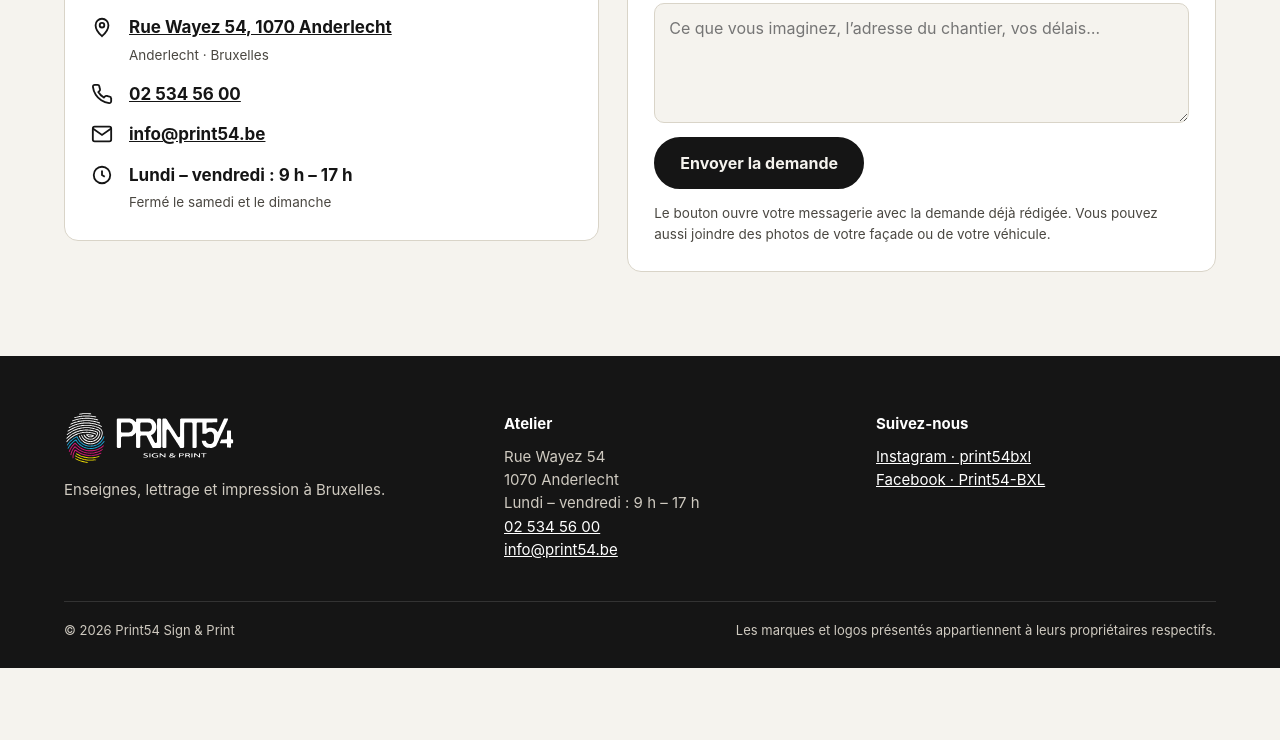
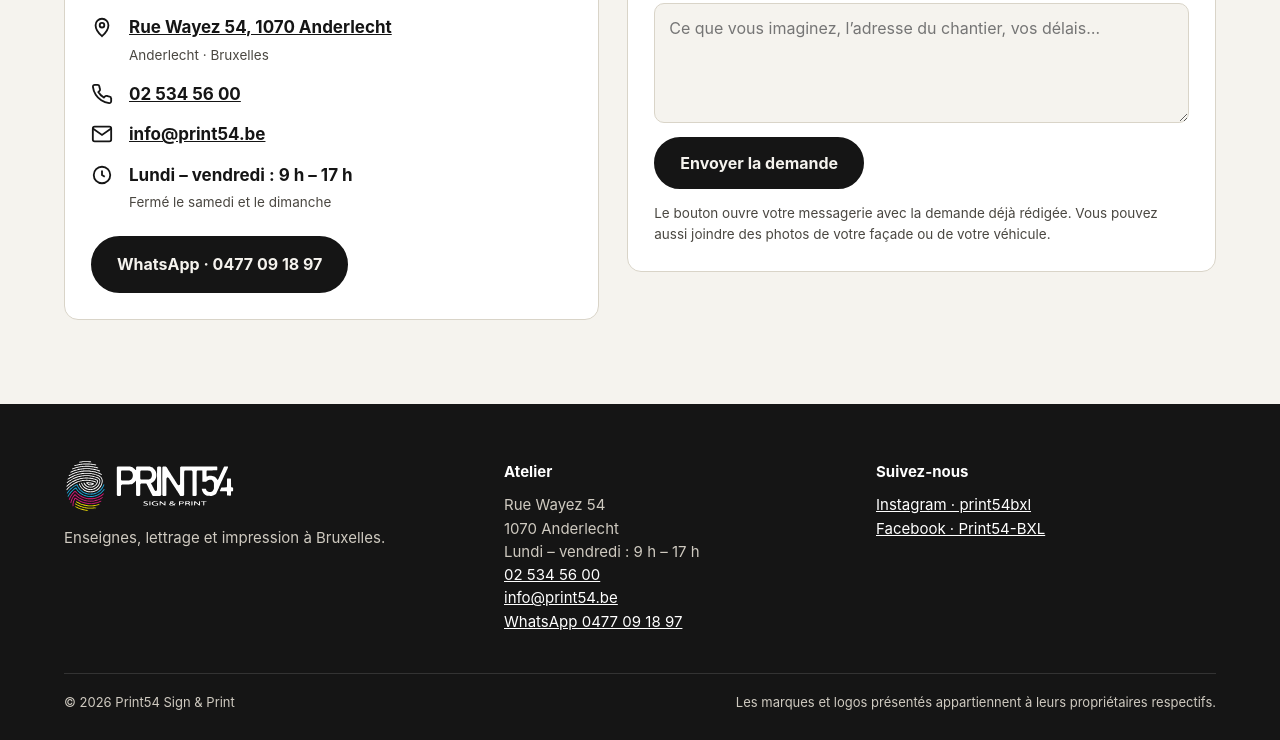
Before and after one commit to whiteshade15/print54, a plain HTML site: page index.html in a window 1280 px wide. Shown: the part 5394-6134 px from the top of the page. Before the commit the page ends 6062 px from the top, so only its background shows below. Drawn offline with Linux system fonts and the light colour scheme.

Commit message:
Ajout du contact WhatsApp
Co-Authored-By: Claude Opus 5.5 <noreply@anthropic.com>
Claude-Session: https://claude.ai/code/session_01SML29P5PZBrNmdSTrt5FqX

```diff
--- a/index.html
+++ b/index.html
@@ -29,6 +29,7 @@
   "logo": "https://www.print54.be/img/logo-horizontal-noir.svg",
   "image": "https://www.print54.be/img/showroom.webp",
   "telephone": "+32 2 534 56 00",
+  "contactPoint": [{"@type":"ContactPoint","contactType":"customer service","telephone":"+32 477 09 18 97","contactOption":"WhatsApp"}],
   "email": "info@print54.be",
   "address": {
     "@type": "PostalAddress",
@@ -338,7 +339,7 @@ dialog button{all:unset;cursor:pointer;color:#fff;font-size:34px;line-height:1;p
             <li><svg viewBox="0 0 24 24" fill="none" stroke="currentColor" stroke-width="2"><circle cx="12" cy="12" r="9"/><path d="M12 7v5l3 2"/></svg>
               <div><b data-i18n="c.hours.t">Lundi – vendredi : 9 h – 17 h</b><br><span class="note" data-i18n="c.hours.s">Fermé le samedi et le dimanche</span></div></li>
           </ul>
-          <p style="margin:22px 0 0" class="wa"><a class="btn btn-line" id="wa-link" href="#" target="_blank" rel="noopener">WhatsApp</a></p>
+          <p style="margin:22px 0 0" class="wa"><a class="btn btn-ink" id="wa-link" href="#" target="_blank" rel="noopener">WhatsApp · 0477 09 18 97</a></p>
         </div>
       </div>
 
@@ -378,7 +379,7 @@ dialog button{all:unset;cursor:pointer;color:#fff;font-size:34px;line-height:1;p
     <div class="foot">
       <div><img src="img/logo-horizontal-blanc.svg" alt="Print54 Sign &amp; Print" width="230" height="52">
         <p style="margin:0" data-i18n="f.about">Enseignes, lettrage et impression à Bruxelles.</p></div>
-      <div><h4 data-i18n="f.where">Atelier</h4>Rue Wayez 54<br>1070 Anderlecht<br><span data-i18n="c.hours.t">Lundi – vendredi : 9 h – 17 h</span><br><a href="tel:+3225345600">02 534 56 00</a><br><a href="mailto:info@print54.be">info@print54.be</a></div>
+      <div><h4 data-i18n="f.where">Atelier</h4>Rue Wayez 54<br>1070 Anderlecht<br><span data-i18n="c.hours.t">Lundi – vendredi : 9 h – 17 h</span><br><a href="tel:+3225345600">02 534 56 00</a><br><a href="mailto:info@print54.be">info@print54.be</a><br><a href="https://wa.me/32477091897" target="_blank" rel="noopener">WhatsApp 0477 09 18 97</a></div>
       <div><h4 data-i18n="f.follow">Suivez-nous</h4><a href="https://www.instagram.com/print54bxl/" target="_blank" rel="noopener">Instagram · print54bxl</a><br><a href="https://www.facebook.com/search/top?q=Print54-BXL" target="_blank" rel="noopener">Facebook · Print54-BXL</a></div>
     </div>
     <div class="legal"><span>© <span id="yr">2026</span> Print54 Sign &amp; Print<!-- TVA : BE0XXX.XXX.XXX à compléter --></span><span data-i18n="f.legal">Les marques et logos présentés appartiennent à leurs propriétaires respectifs.</span></div>
@@ -389,7 +390,7 @@ dialog button{all:unset;cursor:pointer;color:#fff;font-size:34px;line-height:1;p
 
 <script>
 /* ===== Réglages ===== */
-const WHATSAPP = ""; // numéro WhatsApp au format international sans + ni espaces, ex. "32470123456". Vide = bouton masqué.
+const WHATSAPP = "32477091897"; // numéro WhatsApp au format international sans + ni espaces, ex. "32470123456". Vide = bouton masqué.
 
 const WORKS = [
   ["le-zee","Le Zee","ens","Enseigne lumineuse & drapeau","Lichtreclame & uithangbord"],
```
Also changed, not shown: LISEZMOI.txt.
